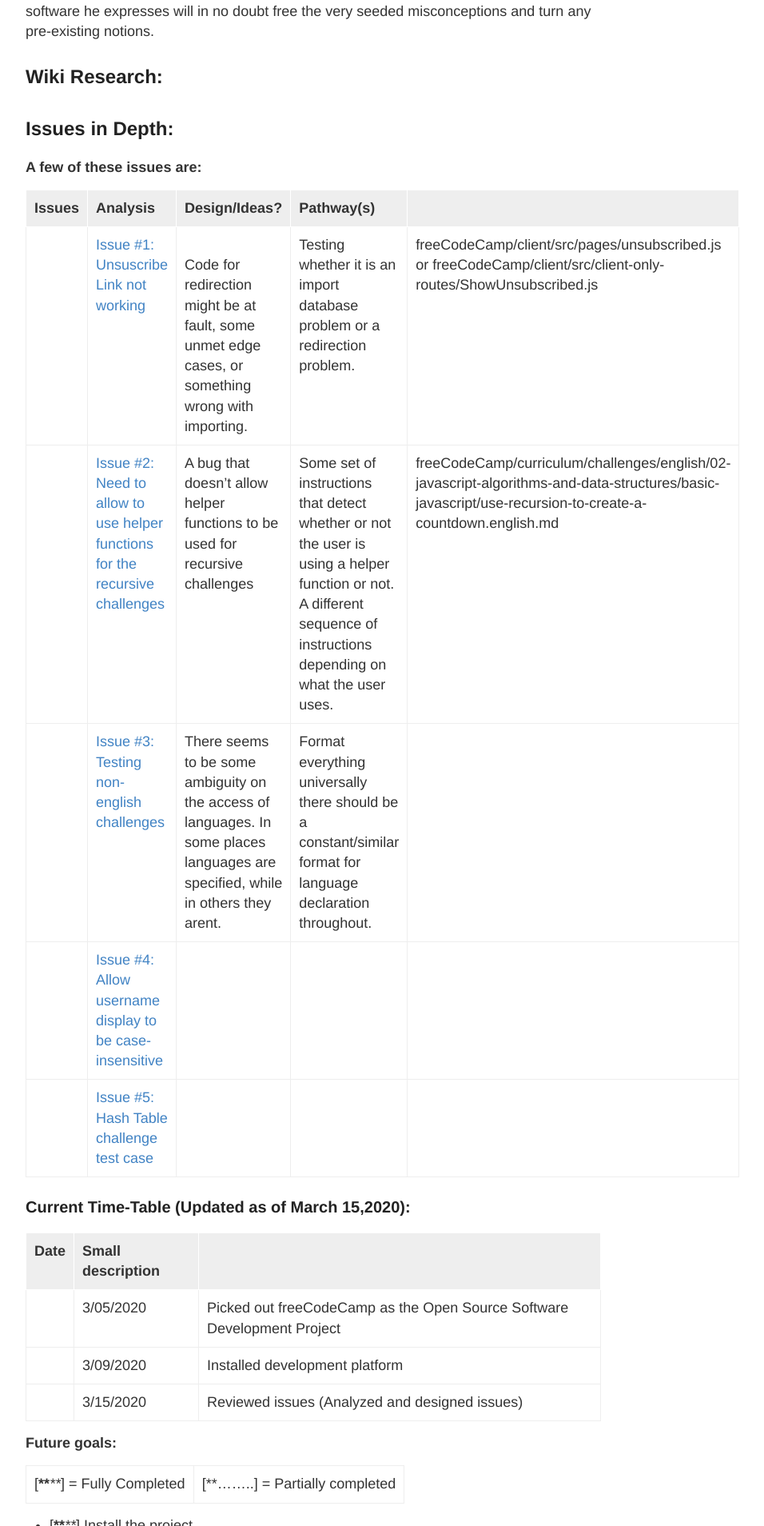
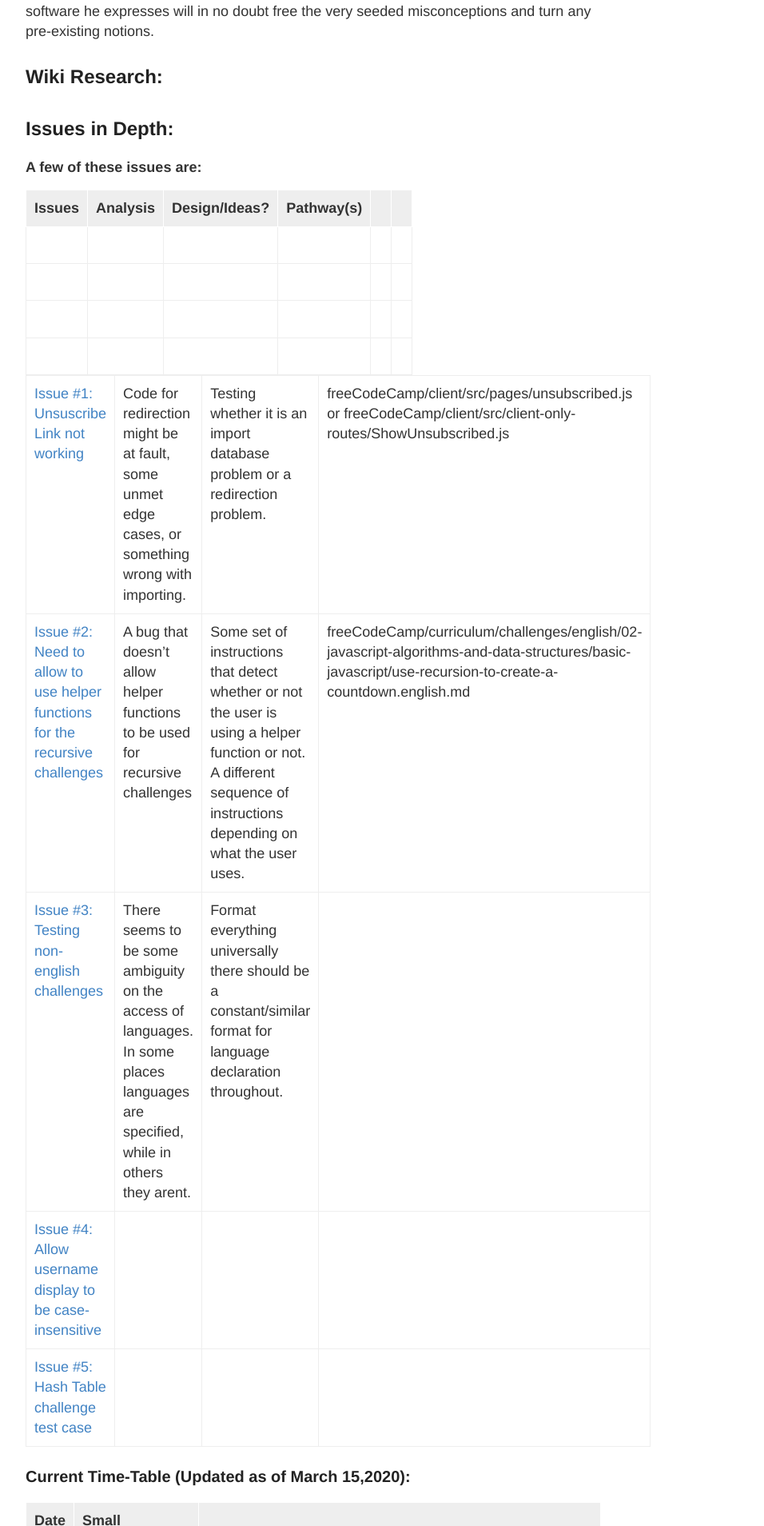
Before and after one commit to hunter-college-ossd-spr-2020/MarceloDamian-weekly, a Jekyll site: the page built from _posts/2020-03-15-week07.md, in a window 1280 px wide. Shown: the part 560-2468 px from the top of the page at 80% size, without its empty margins (248-1204 px from the left). Built offline with Jekyll 4.4.1, drawn with Linux system fonts in a browser that asks for light colours.

Commit message:
Update 2020-03-15-week07.md

```diff
--- a/_posts/2020-03-15-week07.md
+++ b/_posts/2020-03-15-week07.md
@@ -16,7 +16,16 @@ title: Week 7
 
 Issues| Analysis | Design/Ideas? | Pathway(s)|
 |---|:---|:---|:---|
-|[Issue #1: Unsuscribe Link not working](https://github.com/freeCodeCamp/freeCodeCamp/issues/38322)| <img width=5000/> Code for redirection might be at fault, some unmet edge cases, or something wrong with importing. | Testing whether it is an import database problem or a redirection problem.| freeCodeCamp/client/src/pages/unsubscribed.js or freeCodeCamp/client/src/client-only-routes/ShowUnsubscribed.js
+|   |       |       |        |   |
+|---|-------|-------|--------|---|
+|   |       |       |        |   |
+|   |       |       |        |   |
+|   |       |       |        |   |
+
+
+
+
+|[Issue #1: Unsuscribe Link not working](https://github.com/freeCodeCamp/freeCodeCamp/issues/38322)|Code for redirection might be at fault, some unmet edge cases, or something wrong with importing. | Testing whether it is an import database problem or a redirection problem.| freeCodeCamp/client/src/pages/unsubscribed.js or freeCodeCamp/client/src/client-only-routes/ShowUnsubscribed.js
 |[Issue #2: Need to allow to use helper functions for the recursive challenges](https://github.com/freeCodeCamp/freeCodeCamp/issues/37868) | A bug that doesn't allow helper functions to be used for recursive challenges|Some set of instructions that detect whether or not the user is using a helper function or not. A different sequence of instructions depending on what the user uses. | freeCodeCamp/curriculum/challenges/english/02-javascript-algorithms-and-data-structures/basic-javascript/use-recursion-to-create-a-countdown.english.md
 |[Issue #3: Testing non-english challenges](https://github.com/freeCodeCamp/freeCodeCamp/issues/34641) | There seems to be some ambiguity on the access of languages. In some places languages are specified, while in others they arent.|Format everything universally there should be a constant/similar format for language declaration throughout.|
 |[Issue #4: Allow username display to be case-insensitive](https://github.com/freeCodeCamp/freeCodeCamp/issues/35525) | | |
```
